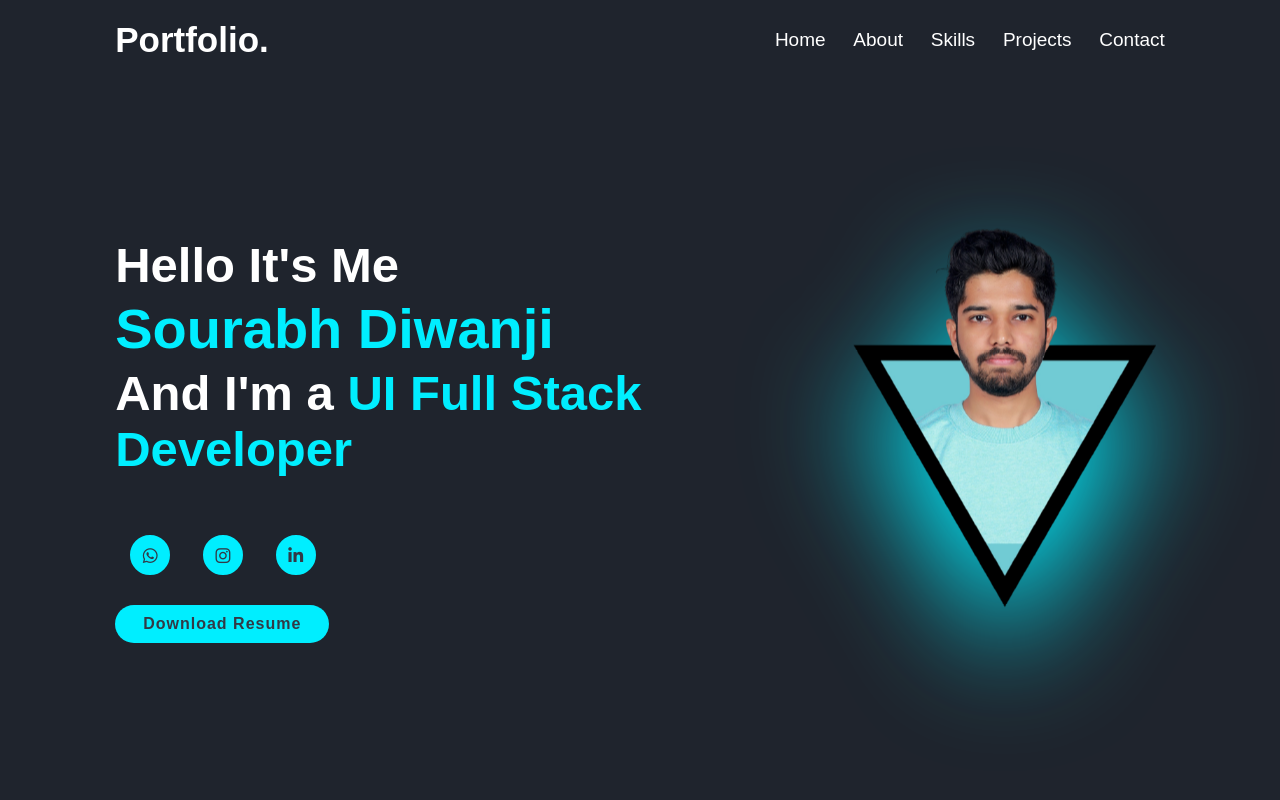
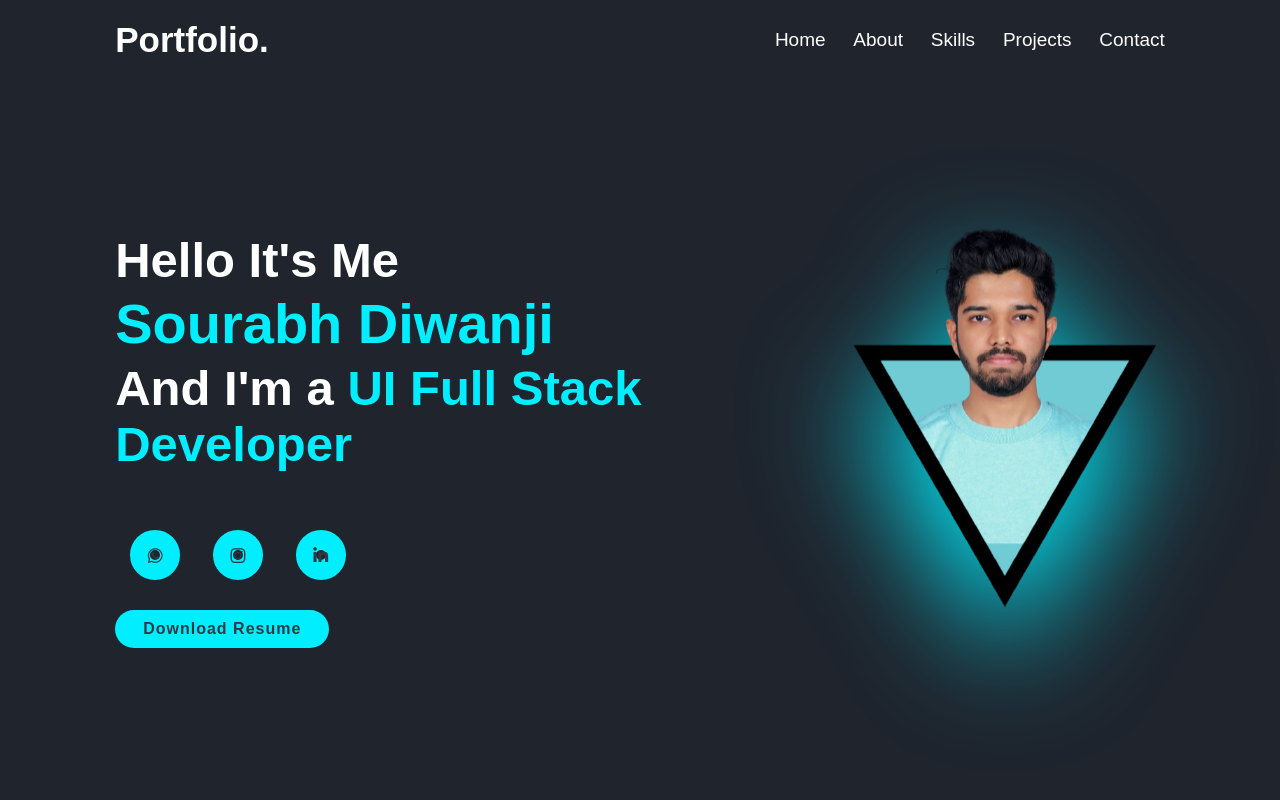
Before and after one commit to sourabhdiwanji/portfolio, a website: page public/index.html in a window 1280 px wide. Shown: the top 800 px of the page. Drawn offline with nearby package versions, Linux system fonts and the light colour scheme.

Commit message:
first commit

```diff
--- a/public/index.html
+++ b/public/index.html
@@ -30,7 +30,7 @@
         <a href="https://www.instagram.com/sourabhdiwanji" target="_blank"><i class="fa-brands fa-instagram"></i></a>
         <a href="https://linkedin.com/in/sourabh-diwanji" target="_blank"><i class="fa-brands fa-linkedin-in"></i></a>
       </div>
-      <a href="./Diwanji.pdf" download class="btn">Download Resume</a>
+      <a href="./Sourabh's Resume.pdf" download class="btn">Download Resume</a>
     </div>
     <div class="home-img">
       <img src="./images/8787.png">
--- a/public/style.css
+++ b/public/style.css
@@ -115,8 +115,8 @@ span{
 
 }
 .social-media a{
-    width: 4rem;
-    height: 4rem;
+    width: 5rem;
+    height: 5rem;
     display: inline-flex;
     justify-content: center;
     align-items: center;
```
Also changed, not shown: 2 other files.
